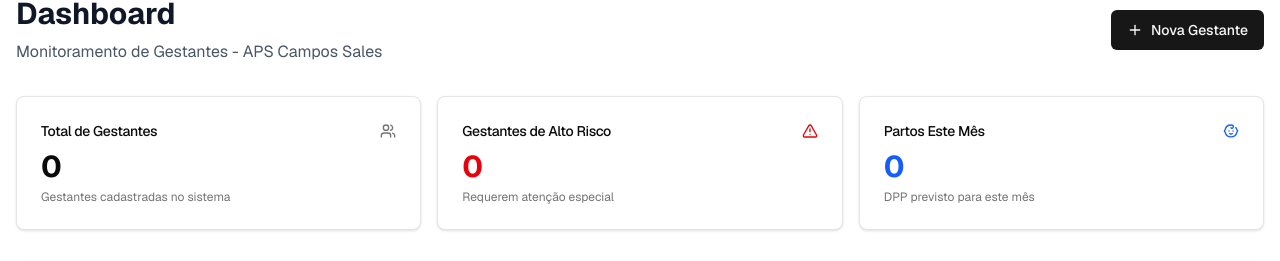
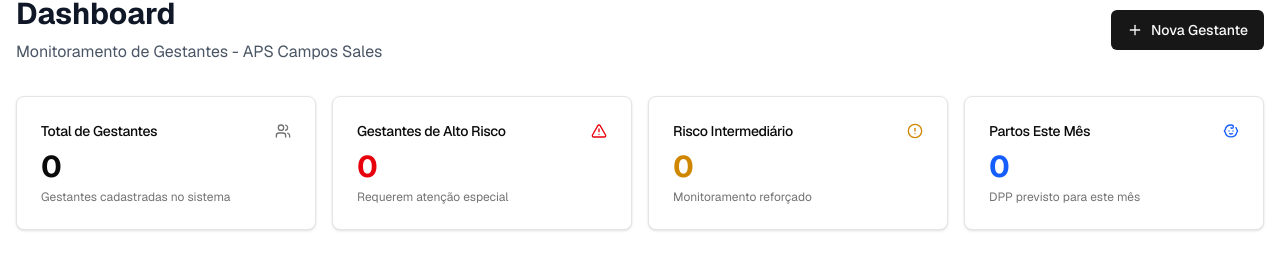
Before and after one commit to secsaudecampossales/maps-cs, a Next.js app: page / in a window 1280 px wide. Shown: the part 101-362 px from the top of the page. Built offline with nearby package versions, Linux system fonts and the light colour scheme; no server answers.

Commit message:
feat: tab with the intermediate risk number added to the dashboard
tab with the intermediate risk number added to the dashboard

```diff
--- a/src/app/api/gestantes/stats/route.ts
+++ b/src/app/api/gestantes/stats/route.ts
@@ -38,6 +38,13 @@ export async function GET(request: NextRequest) {
       },
     })
 
+    const gestantesRiscoIntermediario = await prisma.gestante.count({
+      where: {
+        ...whereClause,
+        risco: "Risco Intermediário",
+      },
+    })
+
     // Contar partos deste mês (DPP no mês atual)
     const inicioMes = startOfMonth(new Date())
     const fimMes = endOfMonth(new Date())
@@ -55,6 +62,7 @@ export async function GET(request: NextRequest) {
     return NextResponse.json({
       totalGestantes,
       gestantesAltoRisco,
+      gestantesRiscoIntermediario,
       partosEsteMes,
     }, {
       headers: {
--- a/src/app/page.tsx
+++ b/src/app/page.tsx
@@ -5,7 +5,7 @@ import Link from "next/link"
 import { useSession } from "next-auth/react"
 import { Card, CardContent, CardDescription, CardHeader, CardTitle } from "@/components/ui/card"
 import { Button } from "@/components/ui/button"
-import { Plus, Edit, Users, AlertTriangle, Baby, Trash2 } from "lucide-react"
+import { Plus, Edit, Users, AlertTriangle, AlertCircle, Baby, Trash2 } from "lucide-react"
 
 interface Gestante {
   id: string
@@ -20,6 +20,7 @@ interface Gestante {
 interface Stats {
   totalGestantes: number
   gestantesAltoRisco: number
+  gestantesRiscoIntermediario: number
   partosEsteMes: number
 }
 
@@ -29,6 +30,7 @@ export default function Dashboard() {
   const [stats, setStats] = useState<Stats>({
     totalGestantes: 0,
     gestantesAltoRisco: 0,
+    gestantesRiscoIntermediario: 0,
     partosEsteMes: 0,
   })
   const [loading, setLoading] = useState(true)
@@ -100,6 +102,7 @@ export default function Dashboard() {
       setStats({
         totalGestantes: 0,
         gestantesAltoRisco: 0,
+        gestantesRiscoIntermediario: 0,
         partosEsteMes: 0,
       })
     } finally {
@@ -237,7 +240,7 @@ export default function Dashboard() {
       </div>
 
       {/* Cards de Estatísticas */}
-      <div className="grid gap-4 md:grid-cols-3">
+      <div className="grid gap-4 md:grid-cols-4">
         <Card>
           <CardHeader className="flex flex-row items-center justify-between space-y-0 pb-2">
             <CardTitle className="text-sm font-medium">Total de Gestantes</CardTitle>
@@ -260,6 +263,21 @@ export default function Dashboard() {
             <div className="text-3xl font-bold text-red-600">{stats.gestantesAltoRisco}</div>
             <p className="text-xs text-muted-foreground mt-1">
               Requerem atenção especial
+            </p>
+          </CardContent>
+        </Card>
+
+        <Card>
+          <CardHeader className="flex flex-row items-center justify-between space-y-0 pb-2">
+            <CardTitle className="text-sm font-medium">Risco Intermediário</CardTitle>
+            <AlertCircle className="h-4 w-4 text-yellow-600" />
+          </CardHeader>
+          <CardContent>
+            <div className="text-3xl font-bold text-yellow-600">
+              {stats.gestantesRiscoIntermediario}
+            </div>
+            <p className="text-xs text-muted-foreground mt-1">
+              Monitoramento reforçado
             </p>
           </CardContent>
         </Card>
```
